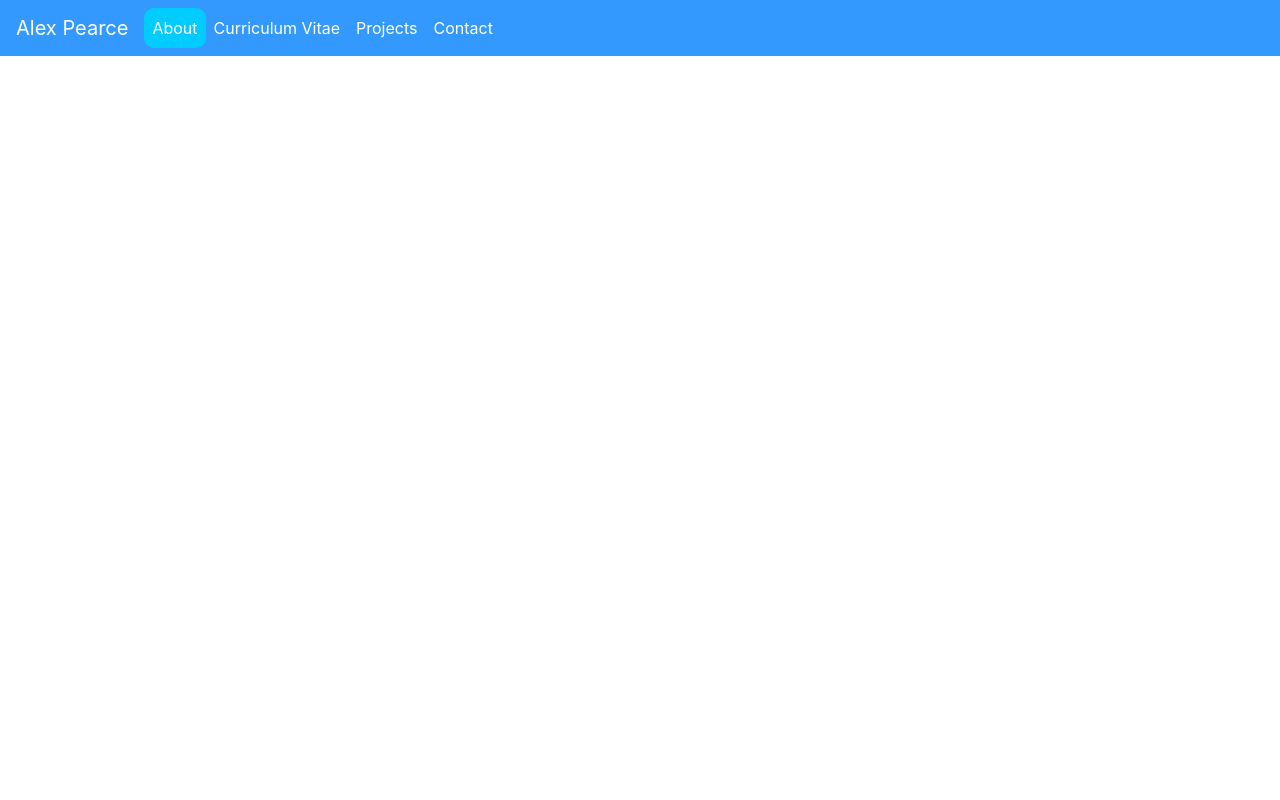
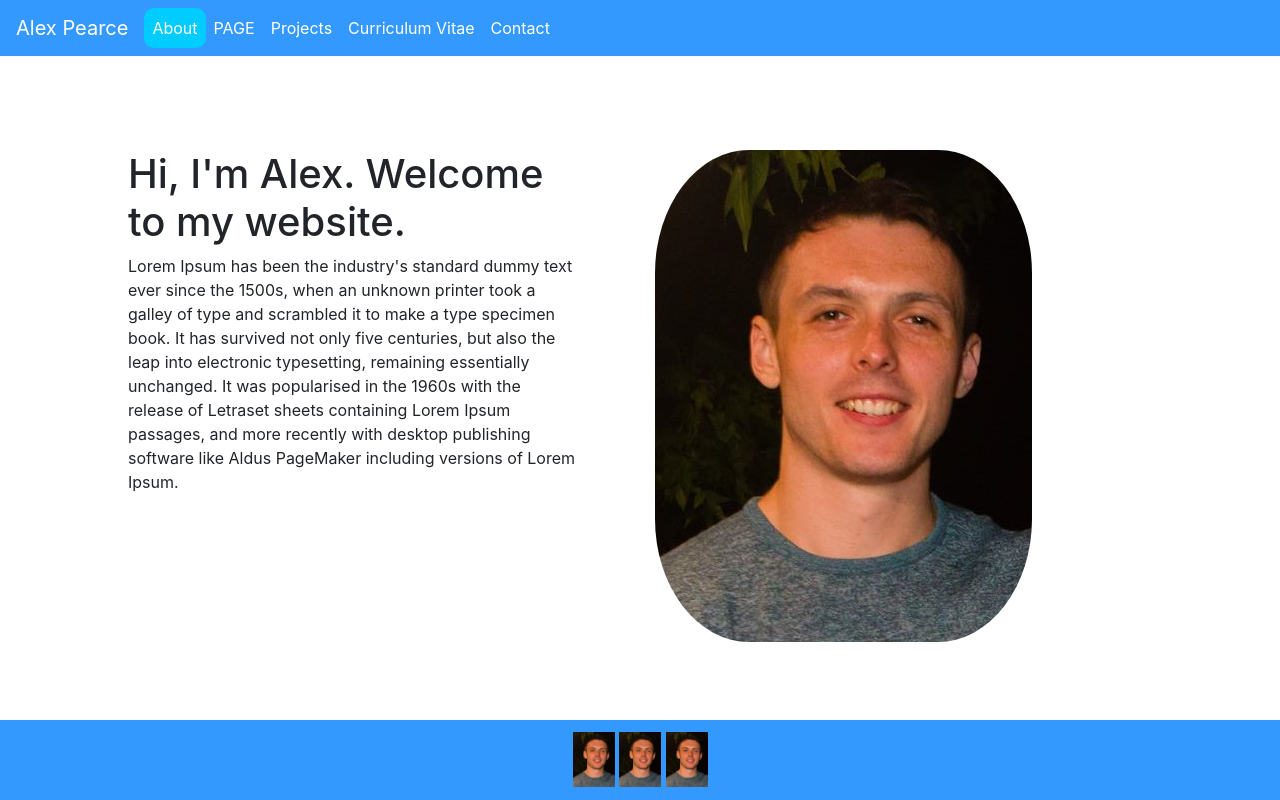
Before and after one commit to apearc03/PersonalWebsite, a PHP site: page /about.php in a window 1280 px wide. Run offline with PHP 8.4, Linux system fonts and the light colour scheme; some libraries are stand-ins or nearby versions.

Commit message:
Home page improvements

```diff
--- a/css/mystyles.css
+++ b/css/mystyles.css
@@ -1,7 +1,7 @@
+
 .navbar-dark {
     background-color: #3399ff;
 }
-
 
 
 .nav-item a:hover, .nav-item a:focus, .nav-item a:active {
@@ -13,3 +13,26 @@
 .navbar-nav li > a{
   color: white !important;
 }
+
+
+/*
+Change css padding to percentage after testing on phone.
+*/
+#intro{
+	margin-top: 150px;
+	padding-left: 10%;
+	padding-right: 5%;
+
+}
+
+
+#me{
+	margin-top:150px;
+	border-radius: 25%;
+}
+
+#bottom{
+	padding-top:1%;
+	padding-bottom:1%;
+	text-align: center;
+}
--- a/scripts/myScripts.js
+++ b/scripts/myScripts.js
@@ -1,3 +0,0 @@
-function focusLink(argument) {
-			$(argument).css({"background-color": "#00ccff", "border-radius": "10px"});
-}
--- a/templates/header.html
+++ b/templates/header.html
@@ -7,23 +7,18 @@
 
 
 
-    <!--<link rel="stylesheet" href="https://cdnjs.cloudflare.com/ajax/libs/bulma/0.7.1/css/bulma.min.css">-->
+    <!--CHANGE LINKS TO CDN AND DOWNLOAD FILES OR LEAVE AND REMOVE EXTRA FILES FROM CSS AND SCRIPT FOLDERS-->
      <link rel="stylesheet" href="https://maxcdn.bootstrapcdn.com/bootstrap/4.0.0/css/bootstrap.min.css" integrity="sha384-Gn5384xqQ1aoWXA+058RXPxPg6fy4IWvTNh0E263XmFcJlSAwiGgFAW/dAiS6JXm" crossorigin="anonymous">
 
 	<link href = "../css/mystyles.css" rel ="stylesheet">
 
 
 
-	<script type="text/javascript" src="../scripts/myScripts.js"></script>
-   <script src="https://code.jquery.com/jquery-3.2.1.slim.min.js" integrity="sha384-KJ3o2DKtIkvYIK3UENzmM7KCkRr/rE9/Qpg6aAZGJwFDMVNA/GpGFF93hXpG5KkN" crossorigin="anonymous"></script>
+
+
+   <!--<script src="https://code.jquery.com/jquery-3.2.1.slim.min.js" integrity="sha384-KJ3o2DKtIkvYIK3UENzmM7KCkRr/rE9/Qpg6aAZGJwFDMVNA/GpGFF93hXpG5KkN" crossorigin="anonymous"></script>-->
+	<script src="https://code.jquery.com/jquery-3.3.1.min.js" integrity="sha256-FgpCb/KJQlLNfOu91ta32o/NMZxltwRo8QtmkMRdAu8=" crossorigin="anonymous"></script>
     <script src="https://cdnjs.cloudflare.com/ajax/libs/popper.js/1.12.9/umd/popper.min.js" integrity="sha384-ApNbgh9B+Y1QKtv3Rn7W3mgPxhU9K/ScQsAP7hUibX39j7fakFPskvXusvfa0b4Q" crossorigin="anonymous"></script>
     <script src="https://maxcdn.bootstrapcdn.com/bootstrap/4.0.0/js/bootstrap.min.js" integrity="sha384-JZR6Spejh4U02d8jOt6vLEHfe/JQGiRRSQQxSfFWpi1MquVdAyjUar5+76PVCmYl" crossorigin="anonymous"></script>
-<!-- Latest compiled and minified JavaScript -->
-<!--<script
-  src="https://code.jquery.com/jquery-3.3.1.min.js"
-  integrity="sha256-FgpCb/KJQlLNfOu91ta32o/NMZxltwRo8QtmkMRdAu8="
-  crossorigin="anonymous"></script> -->
-
-
-		 <!--<script src ="../scripts/popper.min.js"></script> -->
-	    <!-- <script src = "../scripts/bootstrap.min.js"></script> -->
+    <!-- remove below script if never used -->
+	<script type="text/javascript" src="../scripts/myScripts.js"></script>
--- a/templates/navBar.html
+++ b/templates/navBar.html
@@ -1,4 +1,5 @@
-<nav class="navbar navbar-expand-sm navbar-dark">
+
+	<nav class="navbar fixed-top navbar-expand-sm navbar-dark">
 			  <a class="navbar-brand" href="#">Alex Pearce</a>
 			  <button class="navbar-toggler" type="button" data-toggle="collapse" data-target="#navbarText" aria-controls="navbarText" aria-expanded="false" aria-label="Toggle navigation">
 			    <span class="navbar-toggler-icon"></span>
@@ -9,10 +10,13 @@
 			        <a id = "about" class="nav-link" href="about.php">About<span class="sr-only">(current)</span></a>
 			      </li>
 			      <li class="nav-item">
-	        <a id = "CV" class="nav-link" href="CV.php">Curriculum Vitae</a>
+			        <a id = "experience" class="nav-link" href="#">PAGE</a>
 			      </li>
 			      <li class="nav-item">
 			        <a id = "projects" class="nav-link" href="#">Projects</a>
+			      </li>
+			      <li class="nav-item">
+			        <a id = "CV" class="nav-link" href="CV.php">Curriculum Vitae</a>
 			      </li>
 			      <li class="nav-item">
 			        <a id = "contact" class="nav-link" href="#">Contact</a>
--- a/views/CV.php
+++ b/views/CV.php
@@ -12,7 +12,7 @@
    <body>
    	 <script>
    	 	$(document).ready(function() {
-	 		focusLink("#CV");
+	 		$("#CV").css({"background-color": "#00ccff", "border-radius": "10px"});
 	 	});
 	 </script>
 
--- a/views/about.php
+++ b/views/about.php
@@ -10,13 +10,21 @@
    </head>
 
    <body>
-   	 <script>
+
+
+
+
+	 <script>
    	 	$(document).ready(function() {
-	 		focusLink("#about");
+			$("#about").css({"background-color": "#00ccff", "border-radius": "10px"});
+			$("#welcome").css({'opacity':0}).animate({'opacity':1},1000);
 	 	});
 	 </script>
 
-    <?php
+
+
+
+   	 <?php
 	    include("../templates/navBar.html");
 	  ?>
 
@@ -28,6 +36,31 @@
 
 
 
+ <div class="container-fluid">
+  <div class="row">
+    <div class="col-6" id ="intro">
+      <h1 id ="welcome">Hi, I'm Alex. Welcome to my website.</h1>
+	      Lorem Ipsum has been the industry's standard dummy text ever since the 1500s, when an unknown printer took a galley of type and scrambled it to make a type specimen book. It has survived not only five centuries, but also the leap into electronic typesetting, remaining essentially unchanged. It was popularised in the 1960s with the release of Letraset sheets containing Lorem Ipsum passages, and more recently with desktop publishing software like Aldus PageMaker including versions of Lorem Ipsum.
+    </div>
+    <div class="col-6">
+      <img src = "../images/pic.png" class="img-fluid" alt="AP" id = "me">
+    </div>
+  </div>
+</div>
+
+
+
+
+	<div class="container-fluid fixed-bottom navbar-dark">
+			<div class="row">
+			    <div class="col-12" id ="bottom">
+			      <img src = "../images/pic.png" class="img-fluid" alt="AP" height="42" width="42">
+			      <img src = "../images/pic.png" class="img-fluid" alt="AP" height="42" width="42">
+			      <img src = "../images/pic.png" class="img-fluid" alt="AP" height="42" width="42">
+			    </div>
+			  </div>
+	</div>
+
 
 
    </body>
```
Also changed, not shown: images/pic.png (added). Lines whose indentation alone changed are shown as unchanged.
